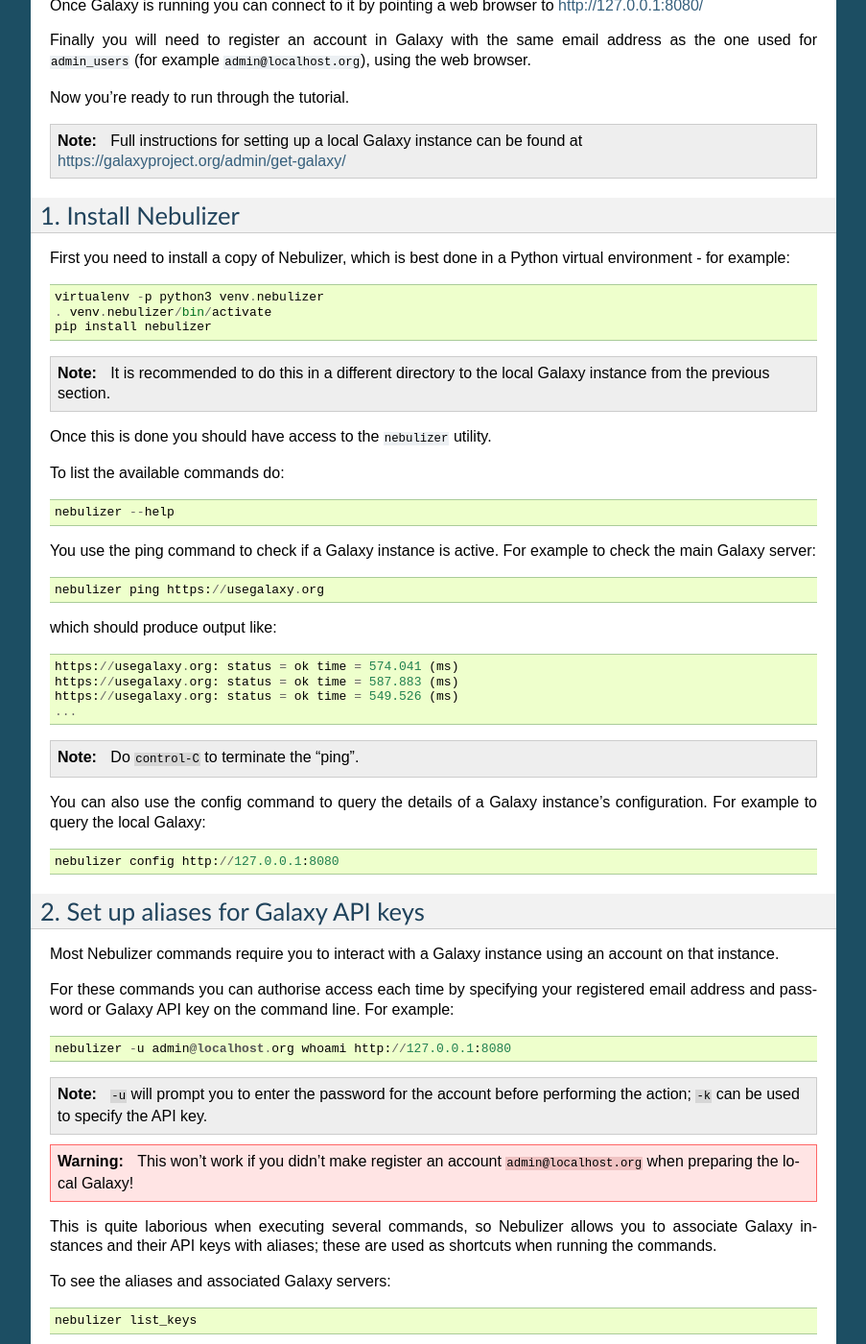
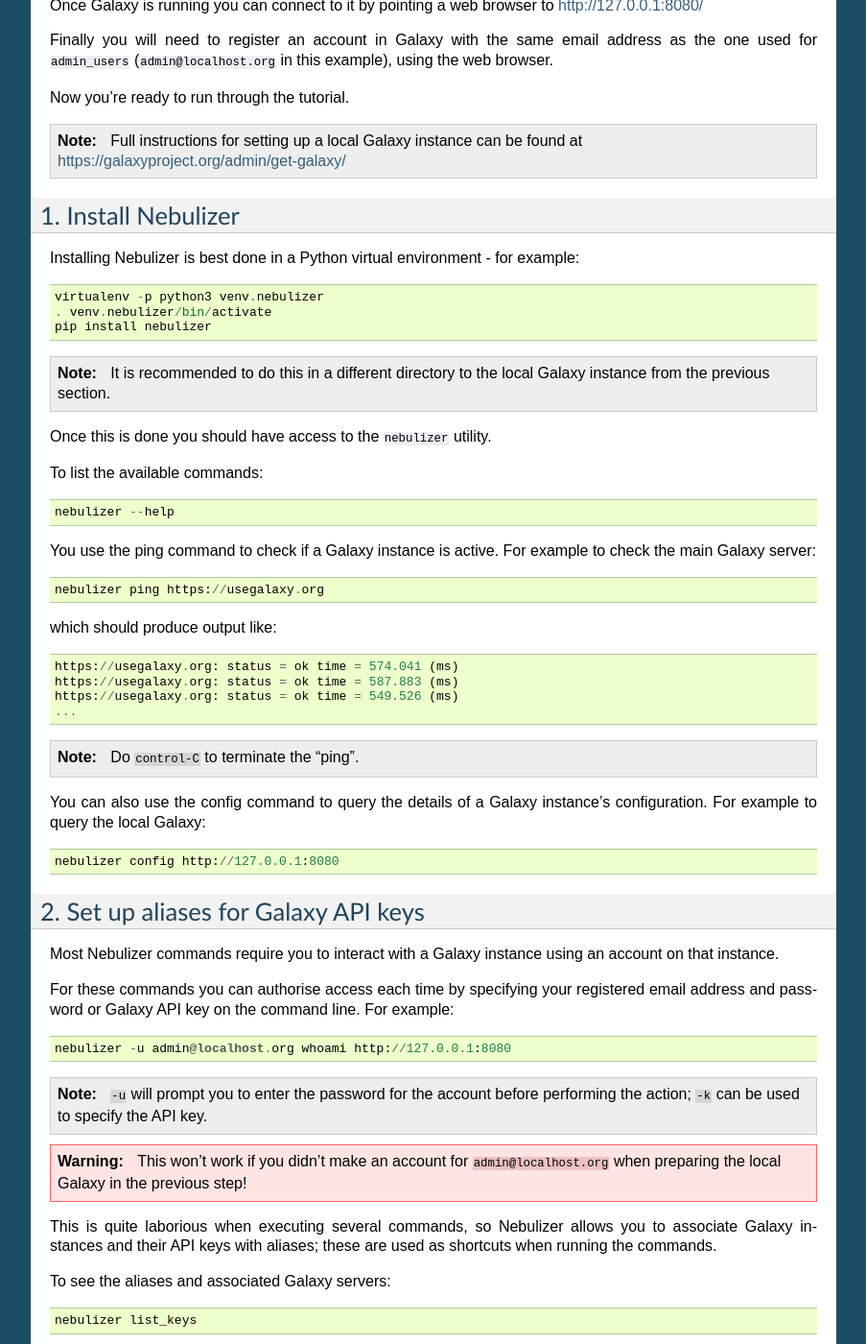
Before and after one commit to pjbriggs/nebulizer, a Sphinx documentation site: the page built from docs/tutorial.rst, in a window 1280 px wide and 1400 px high, scrolled down 990 px. Shown: the whole window at 96% size, without its empty margins (198-1101 px from the left). Built offline with Sphinx 7.4.7, drawn with Linux system fonts in a browser that asks for light colours; some of the changed text lies outside the part shown.

Commit message:
Documentation: some tweaks to the tutorial.

```diff
--- a/docs/tutorial.rst
+++ b/docs/tutorial.rst
@@ -76,7 +76,7 @@ web browser to http://127.0.0.1:8080/
 
 Finally you will need to register an account in Galaxy
 with the same email address as the one used for
-``admin_users`` (for example ``admin@localhost.org``),
+``admin_users`` (``admin@localhost.org`` in this example),
 using the web browser.
 
 Now you're ready to run through the tutorial.
@@ -90,9 +90,8 @@ Now you're ready to run through the tutorial.
 1. Install Nebulizer
 --------------------
 
-First you need to install a copy of Nebulizer, which
-is best done in a Python virtual environment - for
-example:
+Installing Nebulizer is best done in a Python virtual
+environment - for example:
 
 ::
 
@@ -109,7 +108,7 @@ example:
 Once this is done you should have access to the
 ``nebulizer`` utility.
 
-To list the available commands do:
+To list the available commands:
 
 ::
 
@@ -165,9 +164,9 @@ or Galaxy API key on the command line. For example:
 
 .. warning::
 
-   This won't work if you didn't make register an
-   account ``admin@localhost.org`` when preparing the
-   local Galaxy!
+   This won't work if you didn't make an account
+   for ``admin@localhost.org`` when preparing the
+   local Galaxy in the previous step!
 
 This is quite laborious when executing several commands,
 so Nebulizer allows you to associate Galaxy instances and
@@ -433,14 +432,15 @@ repository is also installed:
    * fastqc       toolshed.g2.bx.psu.edu  devteam   21:e7b2202befea  Installed
    U trimmomatic  toolshed.g2.bx.psu.edu  pjbriggs  12:51b771646466  Installed
 
-Here ``U`` indicates there is a major newer version
-available.
+Here ``U`` indicates there is a newer revision available
+with a new version of the tool (``u`` indicates a newer
+revision without a tool version update).
 
 Rerunning the ``list_installed_tools`` command with the
 ``--updateable`` option filters the list of tool
 repositories to just those with available updates.
 
-We can update Trimmomatic to the newer version automatically
+We can update Trimmomatic to the newest version automatically
 by running the ``update_tool`` command:
 
 ::
```
